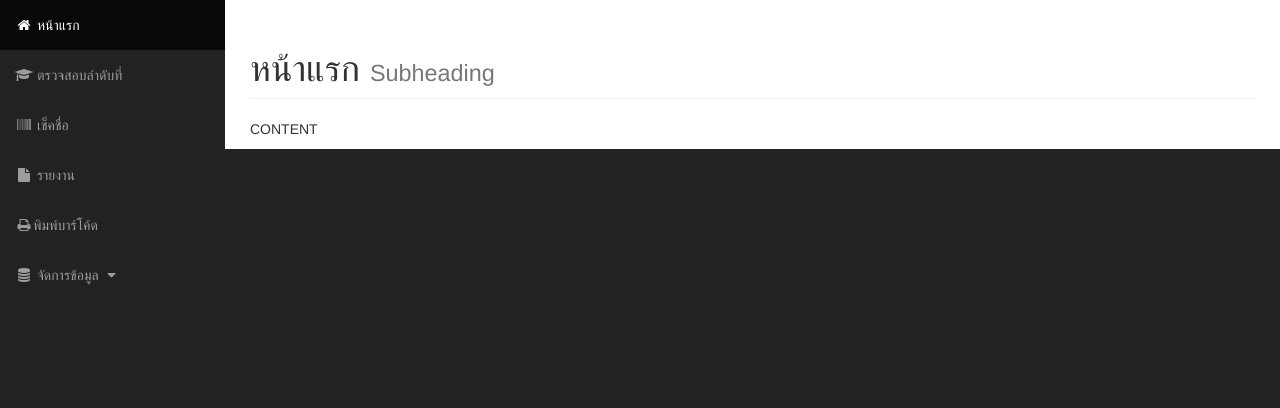
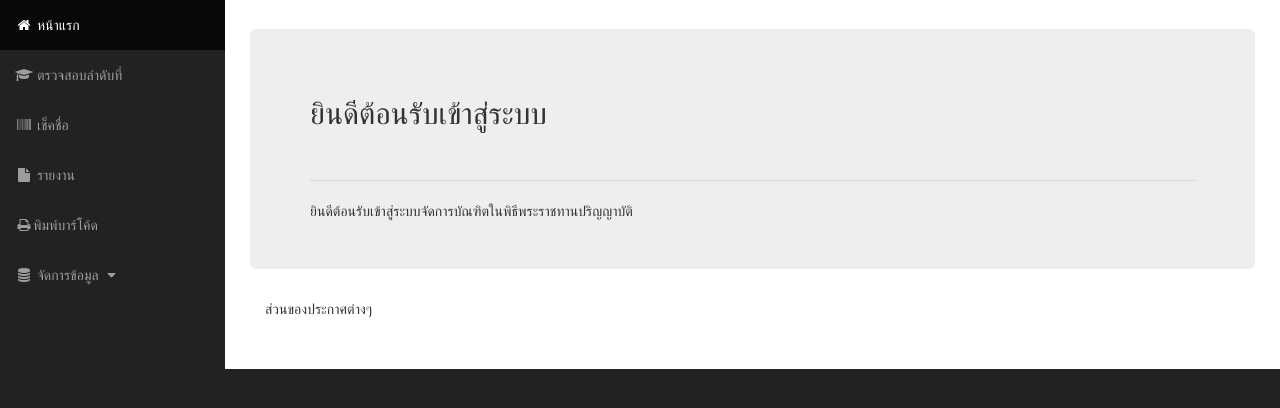
Before and after one commit to bombpn/CU_Graduation, a CodeIgniter app: page /CU_Graduation/home/ in a window 1280 px wide. Shown: the part 51-459 px from the top of the page. Run offline with CodeIgniter, Linux system fonts and the light colour scheme.

Commit message:
HOME PAGE EDITED ! - link in header point to home - remember that first page is routing to login

```diff
--- a/application/views/home.php
+++ b/application/views/home.php
@@ -11,13 +11,24 @@
 <!-- Page Heading -->
 <div class="row">
     <div class="col-lg-12">
-        <h1 class="page-header">
-            หน้าแรก
-            <small>Subheading</small>
-        </h1>
-        CONTENT
+    	<br>
+    	<div class="jumbotron">
+			  <h2>ยินดีต้อนรับเข้าสู่ระบบ</h2>
+			  <br><hr>
+			  ยินดีต้อนรับเข้าสู่ระบบจัดการบัณฑิตในพิธีพระราชทานปริญญาบัติ
+		</div>
+
+		<div class="col-md-8">
+				ส่วนของประกาศต่างๆ
+				<br>
+
+		</div>
+		<div class="col-md-4">
+		</div>
+
+
     </div>
-</div>
+</div><br><br>
 <!-- /.row -->
 </body>
 </html>
--- a/application/views/inc_header.php
+++ b/application/views/inc_header.php
@@ -165,7 +165,7 @@
             <div class="collapse navbar-collapse navbar-ex1-collapse">
                 <ul class="nav navbar-nav side-nav">
                     <li <?php if($this->uri->segment(1)=="home" ||$this->uri->segment(1)=="" ) echo "class='active'";?>>
-                        <a href="<?=base_url(); ?>"><i class="fa fa-fw fa-home"></i> หน้าแรก</a>
+                        <a href="<?=base_url(); ?>home/"><i class="fa fa-fw fa-home"></i> หน้าแรก</a>
                     </li>
                     <li>
                         <a href="<?=base_url(); ?>view_order/" target="_blank"><i class="fa fa-fw fa-mortar-board"></i> ตรวจสอบลำดับที่</a>
```
